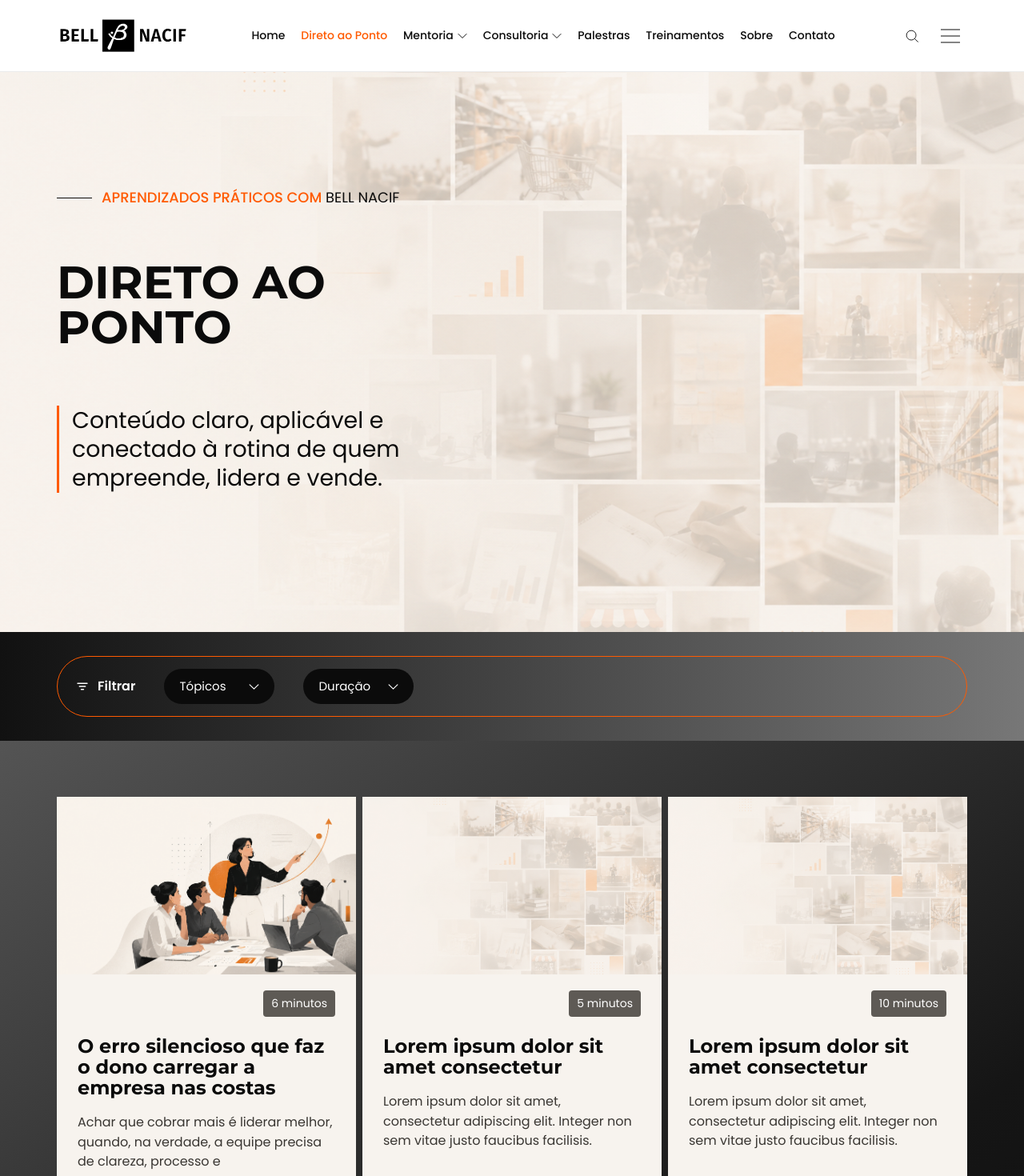
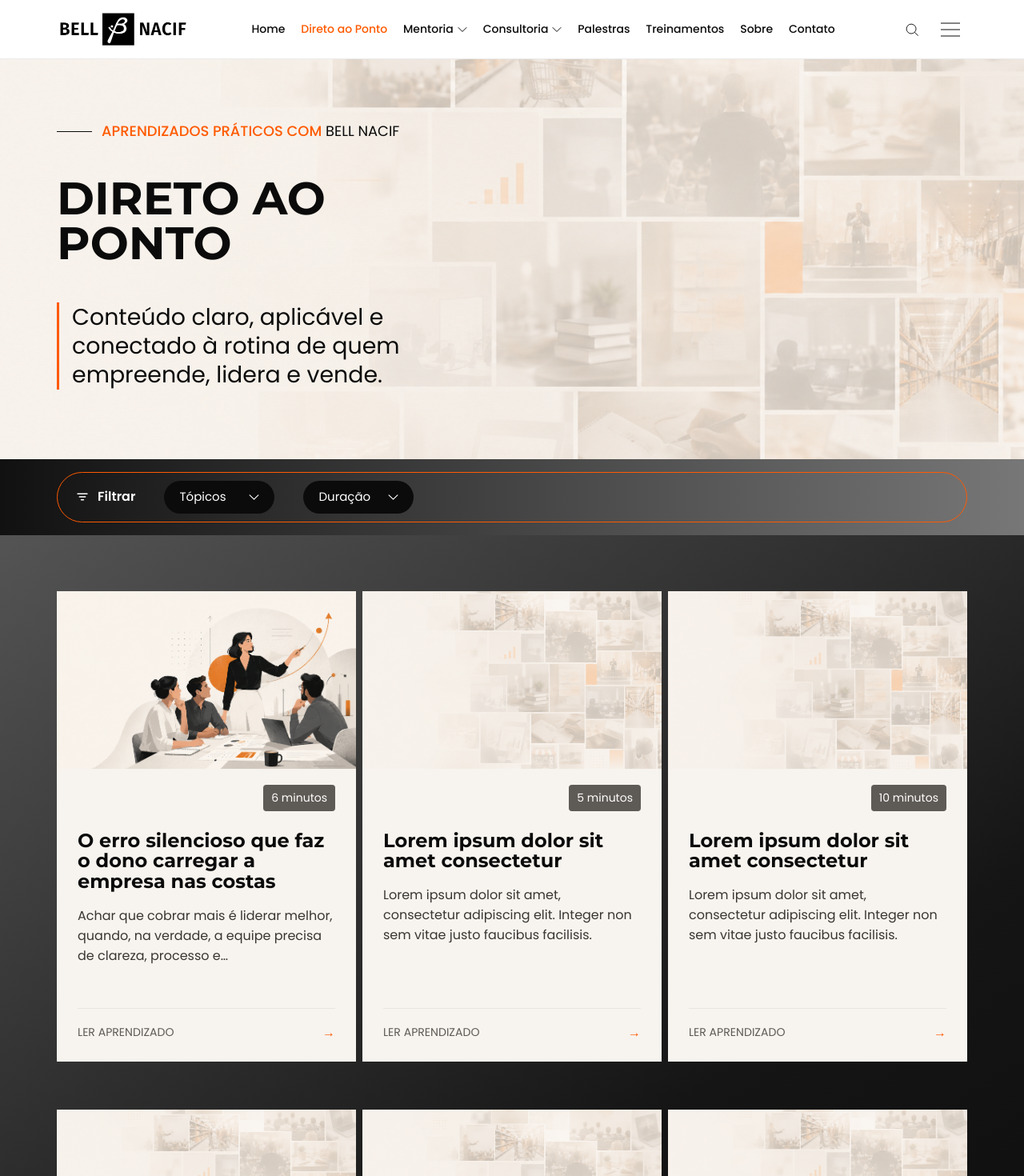
Before and after one commit to histereogenik/bell_website, a Next.js app: page /direto-ao-ponto in a window 1280 px wide. Shown: the top 1470 px of the page at 80% size. Built offline with nearby package versions, Linux system fonts and the light colour scheme.

Commit message:
changes: adjusting hero and sizes for smaller screens

```diff
--- a/app/direto-ao-ponto/[slug]/article.module.css
+++ b/app/direto-ao-ponto/[slug]/article.module.css
@@ -4,7 +4,7 @@
 
 .hero {
   position: relative;
-  min-height: 700px;
+  min-height: 500px;
   overflow: hidden;
   background: var(--color-off-white);
 }
@@ -34,13 +34,13 @@
   position: relative;
   z-index: 2;
   display: grid;
-  min-height: 700px;
+  min-height: 500px;
   align-content: start;
-  padding-block: 46px 76px;
+  padding-block: 36px 48px;
 }
 
 .eyebrow {
-  margin: 0 0 46px;
+  margin: 0 0 28px;
   font-size: clamp(13px, 1.39vw, 20px);
   line-height: 1.2;
   text-transform: uppercase;
@@ -56,7 +56,7 @@
   width: fit-content;
   align-items: center;
   gap: 8px;
-  margin: 0 0 42px;
+  margin: 0 0 28px;
   color: var(--color-black);
   font-size: clamp(14px, 1.39vw, 20px);
 }
@@ -101,8 +101,31 @@
   display: grid;
   align-items: start;
   gap: 32px;
-  margin-top: 42px;
+  margin-top: 28px;
   grid-template-columns: 78px minmax(0, 960px);
+}
+
+@media (min-width: 1440px) {
+  .hero,
+  .heroInner {
+    min-height: 700px;
+  }
+
+  .heroInner {
+    padding-block: 46px 76px;
+  }
+
+  .eyebrow {
+    margin-bottom: 46px;
+  }
+
+  .breadcrumb {
+    margin-bottom: 42px;
+  }
+
+  .heroBottom {
+    margin-top: 42px;
+  }
 }
 
 .shareRail {
@@ -403,7 +426,7 @@
 @media (max-width: 980px) {
   .hero,
   .heroInner {
-    min-height: 650px;
+    min-height: 500px;
   }
 
   .heroImage {
@@ -454,7 +477,7 @@
 @media (max-width: 620px) {
   .hero,
   .heroInner {
-    min-height: 720px;
+    min-height: 500px;
   }
 
   .heroInner {
--- a/app/globals.css
+++ b/app/globals.css
@@ -13,7 +13,7 @@
 
   --container-width: 1280px;
   --page-padding: clamp(20px, 5.55vw, 80px);
-  --header-height: 90px;
+  --header-height: 74px;
 
   --space-1: 4px;
   --space-2: 8px;
--- a/app/mentoria/donos-de-negocios/page.module.css
+++ b/app/mentoria/donos-de-negocios/page.module.css
@@ -1,6 +1,6 @@
 .hero {
   position: relative;
-  min-height: clamp(760px, 72.78vw, 1048px);
+  min-height: 540px;
   overflow: hidden;
   background: var(--color-off-white);
 }
@@ -29,17 +29,17 @@
   position: relative;
   z-index: 2;
   display: grid;
-  min-height: clamp(760px, 72.78vw, 1048px);
+  min-height: 540px;
   align-content: start;
-  padding-block: clamp(86px, 9.3vw, 134px) 90px;
+  padding-block: 44px 48px;
 }
 
 .eyebrow {
   display: flex;
   align-items: center;
   gap: 11px;
-  margin: 0 0 clamp(58px, 4.72vw, 68px);
-  font-size: clamp(14px, 1.39vw, 20px);
+  margin: 0 0 30px;
+  font-size: clamp(14px, 1.2vw, 17px);
   line-height: 1.2;
   text-transform: uppercase;
 }
@@ -64,7 +64,7 @@
   max-width: 580px;
   margin: 0;
   font-family: var(--font-display), sans-serif;
-  font-size: clamp(46px, 4.44vw, 64px);
+  font-size: clamp(40px, 3.1vw, 44px);
   font-weight: 700;
   line-height: 1.08;
 }
@@ -75,13 +75,42 @@
 
 .description {
   max-width: 620px;
-  margin: clamp(38px, 3.75vw, 54px) 0 0;
-  font-size: clamp(20px, 1.67vw, 24px);
+  margin: 26px 0 0;
+  font-size: clamp(17px, 1.4vw, 19px);
   line-height: 1.2;
 }
 
 .heroCta {
-  margin-top: clamp(38px, 3.75vw, 54px);
+  margin-top: 28px;
+}
+
+@media (min-width: 1440px) {
+  .hero {
+    min-height: 1048px;
+  }
+
+  .heroInner {
+    min-height: 1048px;
+    padding-block: 134px 90px;
+  }
+
+  .eyebrow {
+    margin-bottom: 68px;
+    font-size: 20px;
+  }
+
+  .hero h1 {
+    font-size: 64px;
+  }
+
+  .description {
+    margin-top: 54px;
+    font-size: 24px;
+  }
+
+  .heroCta {
+    margin-top: 54px;
+  }
 }
 
 .decisionIntro {
@@ -721,13 +750,13 @@
   }
 
   .hero {
-    min-height: 720px;
+    min-height: 540px;
     overflow: hidden;
   }
 
   .heroInner {
-    min-height: 720px;
-    padding-block: 57px 64px;
+    min-height: 540px;
+    padding-block: 48px 52px;
   }
 
   .heroImage {
--- a/app/mentoria/donos-de-negocios/page.tsx
+++ b/app/mentoria/donos-de-negocios/page.tsx
@@ -377,7 +377,7 @@ export default function BusinessOwnersMentorshipPage() {
             <h2 id="faq-title">Perguntas frequentes</h2>
 
             <div className={styles.faqList}>
-              <details className={styles.faqItem}>
+              <details className={styles.faqItem} name="mentorship-faq">
                 <summary>A mentoria é igual para todo mundo?</summary>
                 <p>
                   Não. Cada jornada é construída a partir do perfil da pessoa e
@@ -385,7 +385,7 @@ export default function BusinessOwnersMentorshipPage() {
                 </p>
               </details>
 
-              <details className={styles.faqItem}>
+              <details className={styles.faqItem} name="mentorship-faq">
                 <summary>
                   Preciso saber exatamente qual é o meu problema?
                 </summary>
@@ -395,7 +395,7 @@ export default function BusinessOwnersMentorshipPage() {
                 </p>
               </details>
 
-              <details className={styles.faqItem}>
+              <details className={styles.faqItem} name="mentorship-faq">
                 <summary>É mais vendas ou gestão?</summary>
                 <p>
                   Depende do que o seu momento pedir. Podemos trabalhar vendas,
@@ -404,7 +404,7 @@ export default function BusinessOwnersMentorshipPage() {
                 </p>
               </details>
 
-              <details className={styles.faqItem}>
+              <details className={styles.faqItem} name="mentorship-faq">
                 <summary>Vou receber um plano pronto?</summary>
                 <p>
                   Não. Você constrói caminhos com orientação, considerando sua
--- a/components/home/TestimonialHero.module.css
+++ b/components/home/TestimonialHero.module.css
@@ -1,5 +1,5 @@
 .hero {
-  --hero-height: clamp(600px, 60.42vw, 870px);
+  --hero-height: min(870px, calc(100svh - var(--header-height)));
   display: grid;
   height: var(--hero-height);
   width: 100%;
@@ -102,9 +102,9 @@
   position: absolute;
   right: 0;
   bottom: 0;
-  width: min(100%, 674px);
-  max-width: 100%;
-  height: auto;
+  width: auto;
+  max-width: none;
+  height: min(100%, 872px);
   object-fit: contain;
 }
 
@@ -162,9 +162,9 @@
 
   .portraitImage {
     right: 0;
-    width: 100%;
-    max-width: 100%;
-    height: auto;
+    width: auto;
+    max-width: none;
+    height: min(100%, 872px);
   }
 }
 
--- a/components/layout/Header/Header.module.css
+++ b/components/layout/Header/Header.module.css
@@ -35,7 +35,7 @@
   display: flex;
   align-items: center;
   gap: 5px;
-  padding-block: 34px;
+  padding-block: 27px;
   padding-inline: 0;
   background: transparent;
   border: 0;
@@ -49,7 +49,7 @@
 .navLink::after {
   position: absolute;
   right: 0;
-  bottom: 25px;
+  bottom: 18px;
   left: 0;
   height: 1px;
   background: var(--color-orange);
@@ -203,7 +203,7 @@
 
 @media (max-width: 560px) {
   .header {
-    --header-height: 72px;
+    --header-height: 74px;
   }
 
   .actions .iconButton:first-child {
--- a/components/tothepoint/DirectToPoint.module.css
+++ b/components/tothepoint/DirectToPoint.module.css
@@ -1,7 +1,7 @@
 .hero {
   position: relative;
   display: grid;
-  min-height: 700px;
+  min-height: 500px;
   align-items: center;
   background:
     linear-gradient(90deg, rgb(247 243 238 / 8%), rgb(247 243 238 / 3%)),
@@ -9,14 +9,14 @@
 }
 
 .heroContent {
-  padding-block: 90px 120px;
+  padding-block: 58px 68px;
 }
 
 .eyebrow {
   display: flex;
   align-items: center;
   gap: 12px;
-  margin: 0 0 64px;
+  margin: 0 0 42px;
   font-size: clamp(12px, 1.4vw, 20px);
   text-transform: uppercase;
 }
@@ -45,22 +45,40 @@
 
 .intro {
   max-width: 560px;
-  margin: 70px 0 0;
+  margin: 46px 0 0;
   padding-left: 16px;
   border-left: 3px solid var(--color-orange);
   font-size: clamp(20px, 2.22vw, 32px);
   line-height: 1.28;
 }
 
+@media (min-width: 1440px) {
+  .hero {
+    min-height: 700px;
+  }
+
+  .heroContent {
+    padding-block: 90px 120px;
+  }
+
+  .eyebrow {
+    margin-bottom: 64px;
+  }
+
+  .intro {
+    margin-top: 70px;
+  }
+}
+
 .filters {
-  padding-block: 30px;
+  padding-block: 16px;
   background: linear-gradient(90deg, #111, #777);
 }
 
 .filterInner {
   position: relative;
   display: flex;
-  min-height: 76px;
+  min-height: 60px;
   align-items: center;
   gap: 36px;
   padding: 10px 22px;
@@ -79,7 +97,7 @@
 
 .filterInner button,
 .filterPopover summary {
-  min-height: 44px;
+  min-height: 38px;
   padding: 8px 18px;
   background: var(--color-black);
   border: 1px solid transparent;
@@ -293,6 +311,14 @@
 }
 
 .card h3 a {
+  display: -webkit-box;
+  overflow: hidden;
+  -webkit-box-orient: vertical;
+  -webkit-line-clamp: 3;
+  line-clamp: 3;
+}
+
+.card h3 a {
   transition: color var(--transition-fast);
 }
 
@@ -301,10 +327,15 @@
 }
 
 .excerpt {
+  display: -webkit-box;
+  overflow: hidden;
   margin: 18px 0 24px;
   color: #393632;
   font-size: 16px;
   line-height: 1.55;
+  -webkit-box-orient: vertical;
+  -webkit-line-clamp: 3;
+  line-clamp: 3;
 }
 
 .readMore {
@@ -400,12 +431,12 @@
 
 @media (max-width: 900px) {
   .hero {
-    min-height: 620px;
+    min-height: 500px;
     background-position: 60% center;
   }
 
   .heroContent {
-    padding-block: 70px 90px;
+    padding-block: 54px 64px;
   }
 
   .eyebrow {
@@ -446,7 +477,7 @@
 
 @media (max-width: 620px) {
   .hero {
-    min-height: 600px;
+    min-height: 500px;
     background-position: 56% center;
   }
 
```
